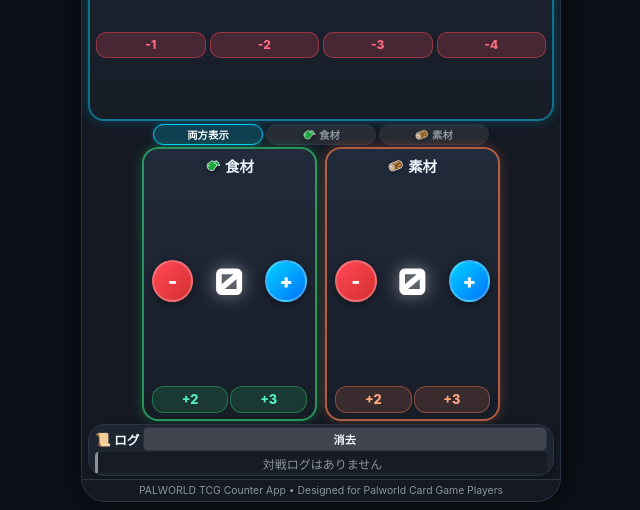
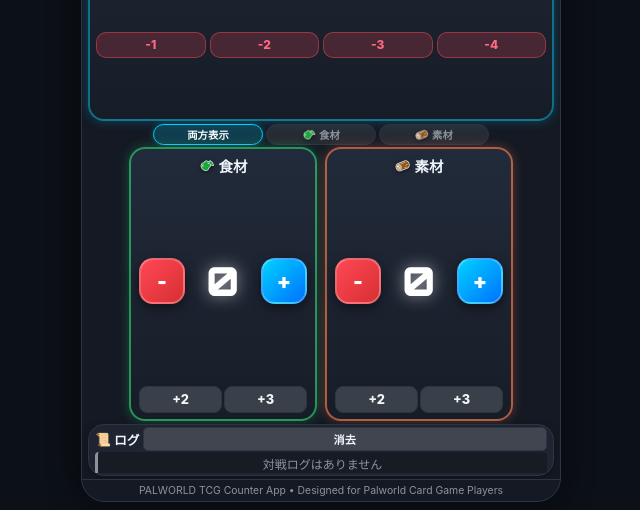
Before and after one commit to Ces-7515/PLC, a plain HTML site: page index.html in a window 1280 px wide. Shown: the part 290-800 px from the top of the page, without its empty margins (319-959 px from the left). Drawn offline with Linux system fonts and the light colour scheme; a web font is replaced by a local one.

Commit message:
Add files via upload

```diff
--- a/styles.css
+++ b/styles.css
@@ -417,63 +417,61 @@ button:active {
   margin: 1px 0;
 }
 
-/* 1P 食材・素材の - / + ボタンを丸ボタン化 ＆ 押しやすく洗練 */
+/* 1P 食材・素材の - / + ボタン (スクショ通りの角丸ボタンデザイン) */
 .resource-card .btn-count.sm {
-  width: clamp(34px, 5.2vh, 42px);
-  height: clamp(34px, 5.2vh, 42px);
-  border-radius: 50%;
-  font-size: clamp(1.2rem, 2.2vh, 1.5rem);
+  width: clamp(38px, 5.8vh, 46px);
+  height: clamp(38px, 5.8vh, 46px);
+  border-radius: 14px;
+  font-size: clamp(1.3rem, 2.4vh, 1.6rem);
   font-weight: 900;
-  box-shadow: 0 3px 8px rgba(0, 0, 0, 0.4);
+  border: 2px solid rgba(255, 255, 255, 0.25);
+  box-shadow: 0 4px 12px rgba(0, 0, 0, 0.5);
   flex-shrink: 0;
+}
+
+.resource-card .btn-count.sm.minus {
+  background: var(--danger-gradient);
+  color: white;
+}
+
+.resource-card .btn-count.sm.plus {
+  background: var(--primary-gradient);
+  color: white;
 }
 
 .resource-card .resource-value {
   font-family: 'Orbitron', sans-serif;
-  font-size: clamp(2rem, 4.6vh, 2.5rem);
+  font-size: clamp(2.2rem, 5vh, 2.8rem);
   font-weight: 900;
   color: #ffffff;
   text-shadow: 0 0 16px rgba(255, 255, 255, 0.5);
   line-height: 1;
   font-variant-numeric: tabular-nums;
   display: inline-block;
-  width: clamp(52px, 15vw, 68px);
+  width: clamp(58px, 16vw, 72px);
   text-align: center;
   flex-shrink: 0;
 }
 
-/* +2, +3 のクイック追加ボタンをテーマカラーに合わせた美しいピル状に */
+/* +2, +3 クイック追加ボタン (スクショ通り) */
 .resource-quick {
   display: flex;
   gap: 6px;
   justify-content: center;
   width: 100%;
-  margin-top: 1px;
+  margin-top: 2px;
 }
 
 .resource-card .btn-tiny {
-  background: rgba(255, 255, 255, 0.12);
+  background: rgba(255, 255, 255, 0.15);
   color: var(--text-main);
   border: 1px solid var(--border-color);
-  padding: clamp(3px, 0.7vh, 5px) 0;
-  border-radius: 12px;
+  padding: clamp(3px, 0.8vh, 5px) 0;
+  border-radius: 8px;
   font-size: clamp(0.8rem, 1.6vh, 0.9rem);
   font-weight: 800;
   flex: 1;
   text-align: center;
-  transition: all 0.12s ease;
-}
-
-.food-theme .btn-tiny {
-  background: rgba(46, 213, 115, 0.15);
-  border-color: rgba(46, 213, 115, 0.4);
-  color: #55efc4;
-}
-
-.material-theme .btn-tiny {
-  background: rgba(255, 127, 80, 0.15);
-  border-color: rgba(255, 127, 80, 0.4);
-  color: #ffaa80;
 }
 
 .resource-focus-card {
```
